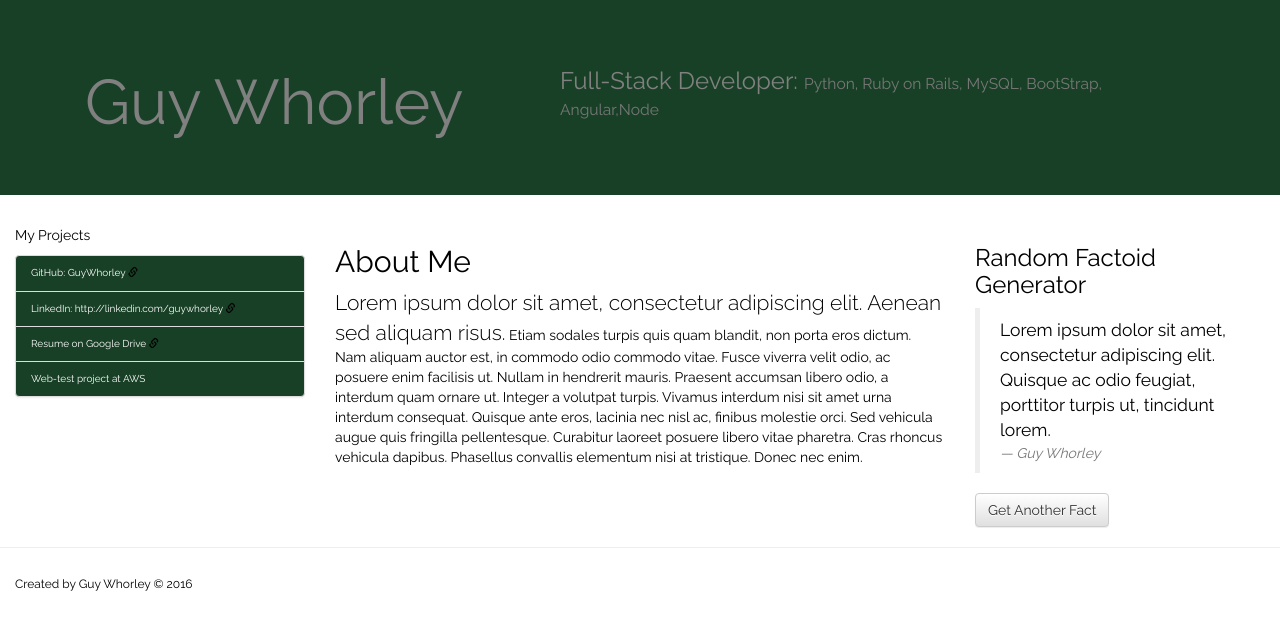
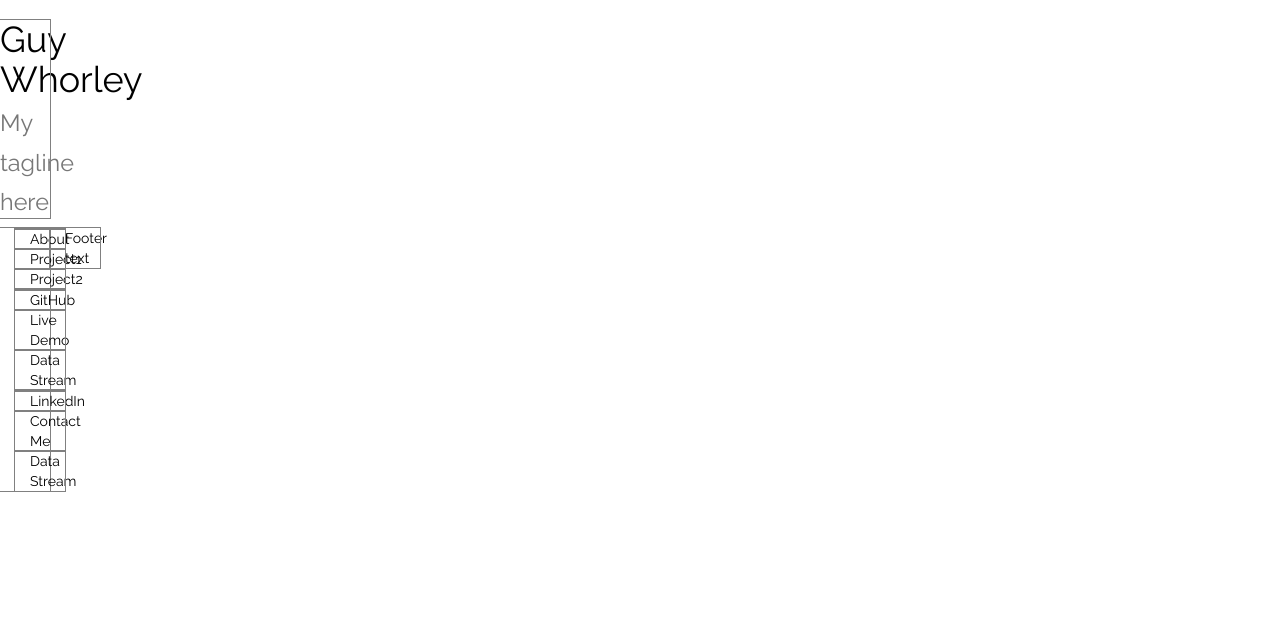
Before and after one commit to guywhorley/guywhorley.github.io, a plain HTML site: page index.html in a window 1280 px wide. Drawn offline with nearby package versions, Linux system fonts and the light colour scheme.

Commit message:
initial commit

```diff
--- a/css/scss/_base.scss
+++ b/css/scss/_base.scss
@@ -1,34 +1,19 @@
 /*
-base css rules
-Guy Whorley
-*/
-/* comment visible in processed css file */
-// comment that IS NOT visible when processed
-//
+    My base css file
 /*! This comment will always be visible, even with compression */
 * {
     font-family: $font-main;
     color: $black;
 }
-#wrapper { padding: 0 15px; }
-.jumbotron {
-    background: linear-gradient(to bottom right, $clr-primary, $clr-secondary);
-    background: -webkit-linear-gradient(left top, $clr-primary, $clr-secondary);
-    background: -o-linear-gradient(bottom right, $clr-primary, $clr-secondary);
-    background: -moz-linear-gradient(bottom right, $clr-primary, $clr-secondary);
-    background: $clr-primary;
-    div { color: $gray; }
-} //jumbotron
-.list-group {
-    font-size: 1.0rem;
-    li, a { color: $white; }
-    li { background-color: $clr-primary; }
-    li:hover {
-        background-color: $clr-secondary;
-        font-weight: 800;
-    } //li
-} //list-group
-#jumbotron.container {
 
 
+body {
+    width: 960px;
 }
+.row div {
+    //display: inline-block;
+    outline: 1px solid $gray;
+    width: 50px;
+    with: 60px;
+
+}
--- a/css/scss/_variables.scss
+++ b/css/scss/_variables.scss
@@ -2,9 +2,6 @@
 
 // my selection of fonts from Google fonts
 @import url(https://fonts.googleapis.com/css?family=Raleway:400,300,600);
-
-
-
 
 $font-main: 'Raleway', sans-serif;
 $font-alt: 'Roboto', sans-serif;
--- a/index.html
+++ b/index.html
@@ -21,41 +21,34 @@
 </head>
 
 <body>
-    <div class="jumbotron">
-        <div class="container">
-            <div class="col-md-5 h1">Guy Whorley</div>
-            <div class="col-md-7 text-left">
-                <h3>Full-Stack Developer: <small>Python, Ruby on Rails, MySQL, BootStrap, Angular,Node</small></h3>
-            </div>
+    <div class="container">
+        <div id="header" class="row">
+            <div class="h1">Guy Whorley <small>My tagline here</small></div>
         </div>
     </div>
-    <div class="container-fluid">
+    <div class="container">
         <div class="row">
-            <div class="col-md-3 content-window">
-                <p>My Projects</p>
-                <ul class="list-group">
-                    <li class="list-group-item">GitHub: <a href="#">GuyWhorley</a> <span class="glyphicon glyphicon-link"></span></li>
-                    <li class="list-group-item">LinkedIn: <a href="#">http://linkedin.com/guywhorley</a> <span class="glyphicon glyphicon-link"></span></li>
-                    <li class="list-group-item">Resume on <a href="">Google Drive</a> <span class="glyphicon glyphicon-link"></span></li>
-                    <li class="list-group-item"><a href="">Web-test project at AWS</a></li>
-                </ul>
+            <div id="tiles" class="col-md-12">
+                <div classes="row">
+                    <div class="tile col-md-2"></div>
+                    <div class="tile col-md-2">About</div>
+                    <div class="tile col-md-2">Project1</div>
+                    <div class="tile col-md-2">Project2</div>
+                </div>
+                <div classes="row">
+                    <div class="tile col-md-2"></div>
+                    <div class="tile col-md-2">GitHub</div>
+                    <div class="tile col-md-2">Live Demo</div>
+                    <div class="tile col-md-2">Data Stream</div>
+                </div>
+                <div classes="row">
+                    <div class="tile col-md-2"></div>
+                    <div class="tile col-md-2">LinkedIn</div>
+                    <div class="tile col-md-2">Contact Me</div>
+                    <div class="tile col-md-2">Data Stream</div>
+                </div>
             </div>
-            <div  id="about-me" class="col-md-6 content-window">
-                <div class="h2">About Me</div>
-                <p><span class="lead">Lorem ipsum dolor sit amet, consectetur adipiscing elit. Aenean sed aliquam risus.</span> Etiam sodales turpis quis quam blandit, non porta eros dictum. Nam aliquam auctor est, in commodo odio commodo vitae. Fusce viverra velit odio, ac posuere enim facilisis ut. Nullam in hendrerit mauris. Praesent accumsan libero odio, a interdum quam ornare ut. Integer a volutpat turpis. Vivamus interdum nisi sit amet urna interdum consequat. Quisque ante eros, lacinia nec nisl ac, finibus molestie orci. Sed vehicula augue quis fringilla pellentesque. Curabitur laoreet posuere libero vitae pharetra. Cras rhoncus vehicula dapibus. Phasellus convallis elementum nisi at tristique. Donec nec enim.</p>
-            </div>
-            <div class="col-md-3 content-window">
-                <div id="factoid" class="h3">Random Factoid Generator</div>
-                <blockquote>
-                    Lorem ipsum dolor sit amet, consectetur adipiscing elit. Quisque ac odio feugiat, porttitor turpis ut, tincidunt lorem.<cite><small>Guy Whorley</small></cite>
-                </blockquote>
-                <button class="btn btn-default">Get Another Fact</button>
-            </div>
-         </div>
-
-        <div class="row footer">
-            <hr />
-            <div class="col-md-12 h6">Created by Guy Whorley &copy 2016</div>
+            <div id="footer" class="col-md-12">Footer text</div>
         </div>
     </div>
 </body>
```
Also changed, not shown: css/styles.css, 2 other files.
